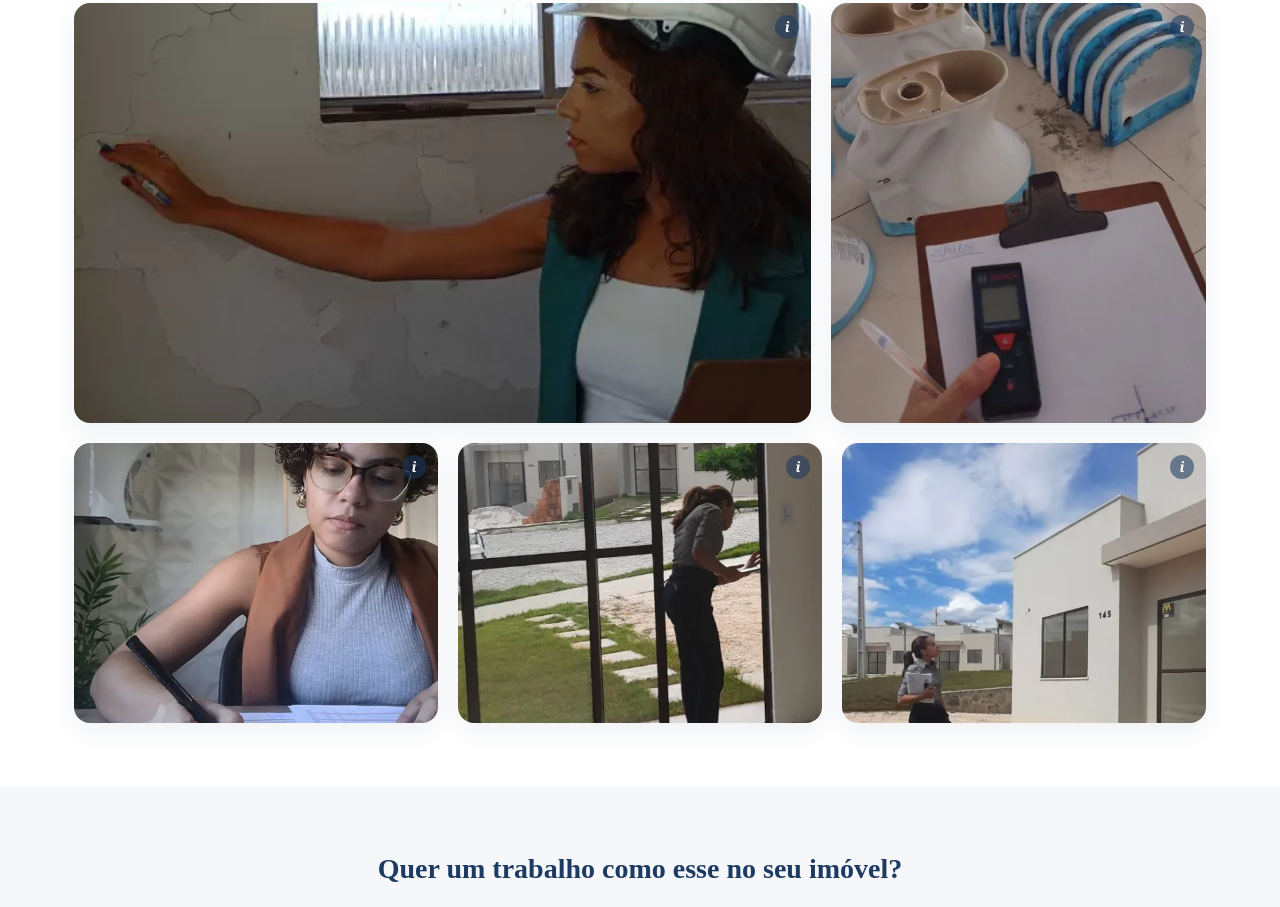
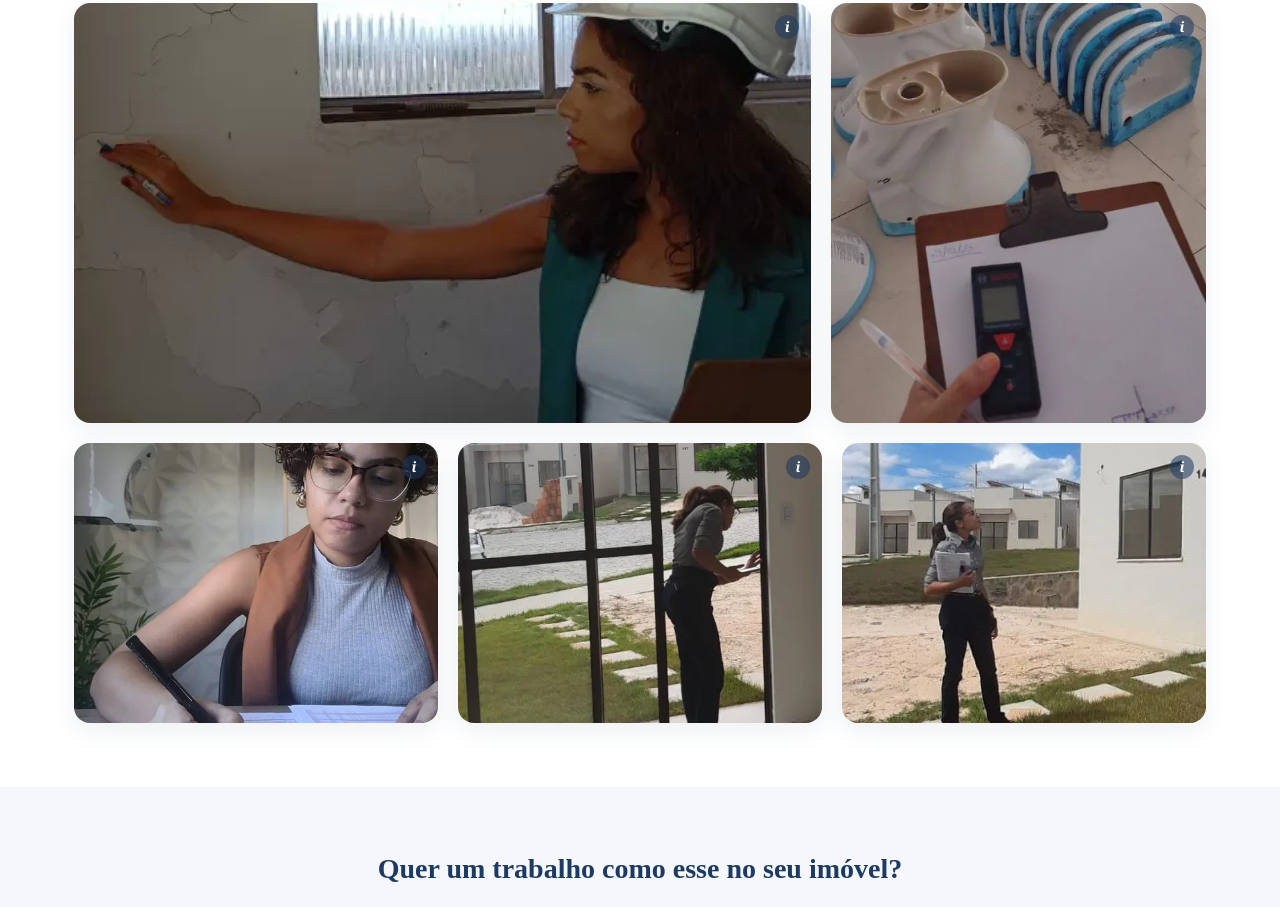
Before and after one commit to Aiiv45/ingrid-engenhariaCivill, a plain HTML site: page site/portfolio.html in a window 1280 px wide. Shown: the part 398-1305 px from the top of the page. Drawn offline with Linux system fonts and the light colour scheme.

Commit message:
atualizacao

```diff
--- a/site/portfolio.html
+++ b/site/portfolio.html
@@ -58,11 +58,6 @@
     <!-- ===================== GALERIA (grid "bento", tamanhos variados) ===================== -->
     <section class="portfolio-gallery">
       <div class="container">
-        <!--
-          Cada foto usa um checkbox escondido + label para revelar a legenda ao
-          clicar/tocar, sem depender de JavaScript (mesma técnica do menu
-          hambúrguer). Funciona igual em desktop (clique) e mobile (toque).
-        -->
         <div class="bento-grid">
 
           <figure class="bento-item bento-hero">
@@ -100,7 +95,7 @@
           <figure class="bento-item bento-third">
             <input type="checkbox" id="legenda-5" class="caption-toggle">
             <label for="legenda-5" class="caption-trigger">
-              <img src="images/portfolio-5.webp" alt="Vistoria de imóvel novo">
+              <img src="images/portfolio-5_1.webp" alt="Vistoria de imóvel novo">
               <figcaption class="caption">Vistoria de imóvel novo</figcaption>
             </label>
           </figure>
```
Also changed, not shown: site/index.html (+1 -1 lines), site/images/hero-perfil.png (deleted), site/images/portfolio-5.webp (deleted).
